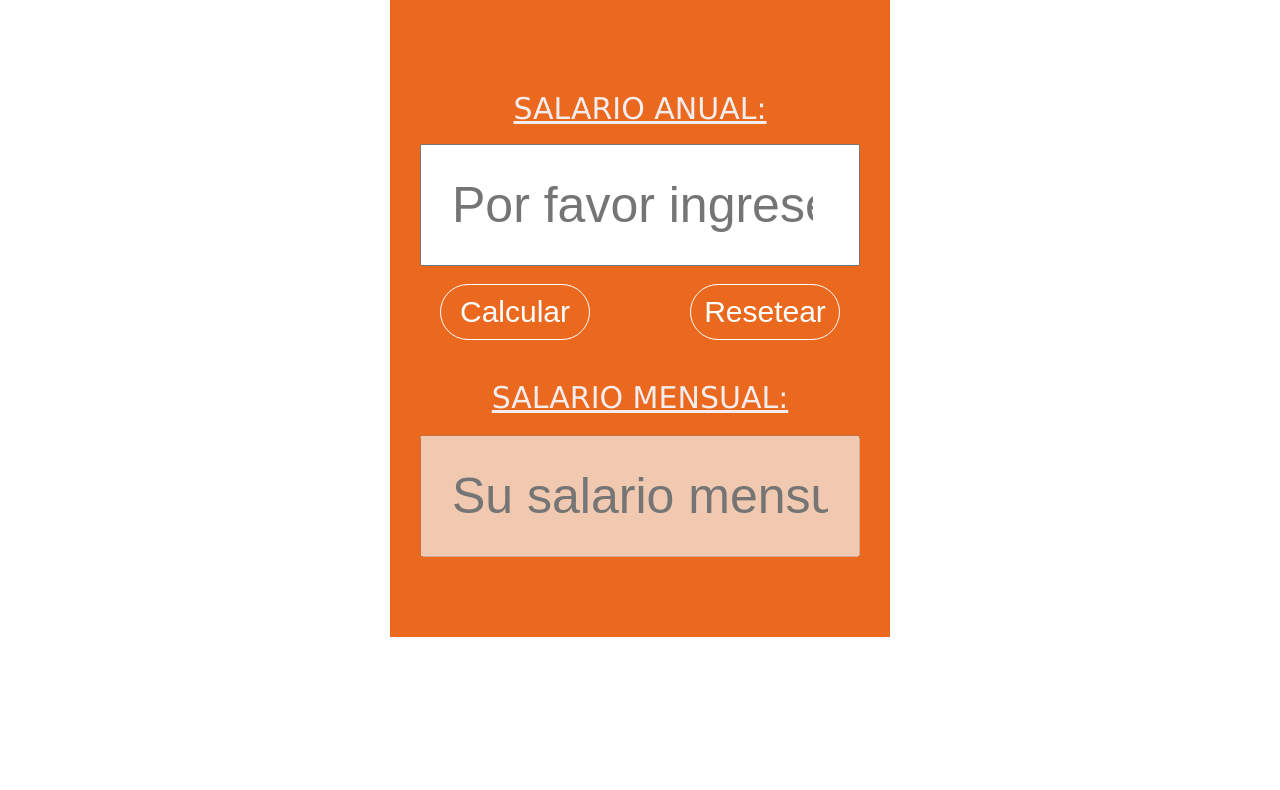
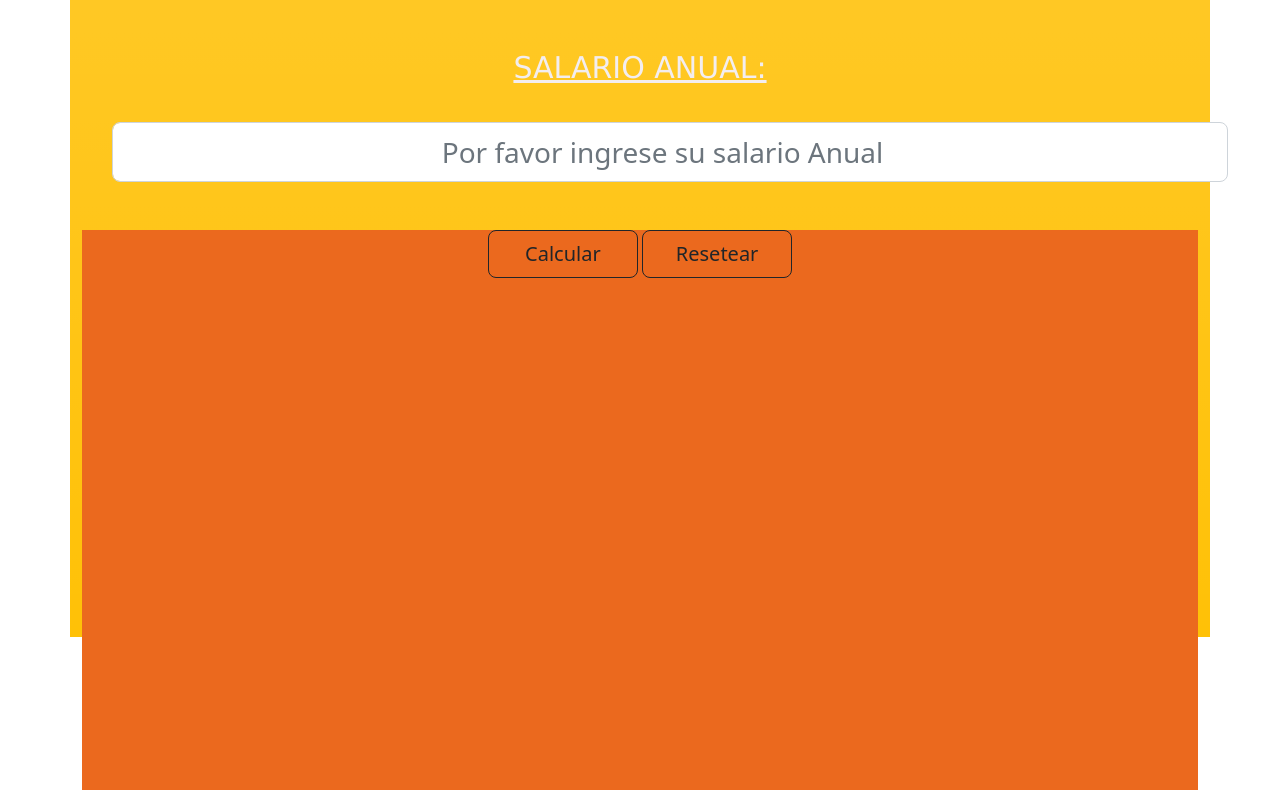
Before and after one commit to Fabrizio112/Tareas-R-Argentina-Programa, a website: page Clase-5/index.html in a window 1280 px wide. Shown: the part 211-1001 px from the top of the page. Before the commit the page ends 896 px from the top, so only its background shows below. Drawn offline with nearby package versions, Linux system fonts and the light colour scheme.

Commit message:
Agrega Bootstrap al archivo/tarea 1 de la clase 5.

```diff
--- a/Clase-5/index.html
+++ b/Clase-5/index.html
@@ -6,22 +6,26 @@
     <meta http-equiv="X-UA-Compatible" content="IE=edge">
     <meta name="viewport" content="width=device-width, initial-scale=1.0">
     <link rel="stylesheet" href="style.css">
+    <link rel="stylesheet" href="../node_modules/bootstrap/dist/css/bootstrap.min.css">
     <title>Clase 5</title>
 </head>
 
 <body>
-    <div class="container">
-        <h1>Calculadora de Salario Mensual</h1>
+    <div class="container bg-warning bg-gradient text-center mt-5">
+        <h1 class="text-uppercase text-decoration-underline p-3 ">Calculadora de Salario Mensual</h1>
 
-        <form action="">
-            <label for="">Salario Anual:</label> <br>
-            <input type="number" placeholder="Por favor ingrese su salario Anual" id="salario-user"> <br>
-            <div class="contenedor-botones">
-                <button id="calcular">Calcular</button>
-                <button type="reset">Resetear</button>
+        <form action="" class="pb-5">
+            <label class="form-label text-decoration-underline" for="">Salario Anual:</label> <br>
+            <input class="form-control form-control-lg text-center fs-3" type="number"
+                placeholder="Por favor ingrese su salario Anual" id="salario-user">
+            <br>
+            <div class="container my-4">
+                <button class="btn btn-outline-dark btn-lg px-4 " id="calcular">Calcular</button>
+                <button class="btn btn-outline-dark btn-lg px-4 text-center" type="reset">Resetear</button>
             </div>
-            <label for="" class="text-salario">Salario Mensual:</label>
-            <input id="salario-mensual" type="text" disabled placeholder="Su salario mensual es:">
+            <label for="" class="form-label text-decoration-underline">Salario Mensual:</label>
+            <input id="salario-mensual" class="form-control form-control-lg text-center fs-3" type="text" disabled
+                placeholder="Su salario mensual es:">
         </form>
 
     </div>
```
